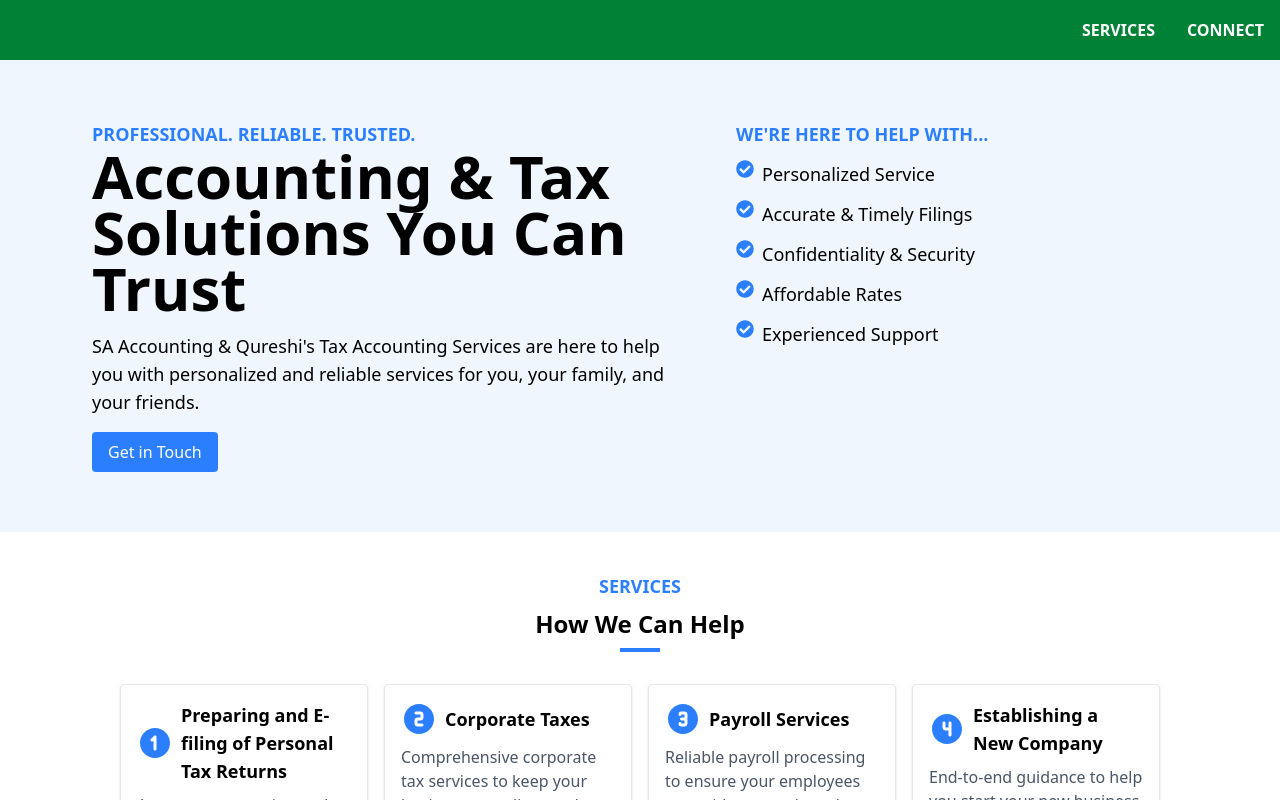
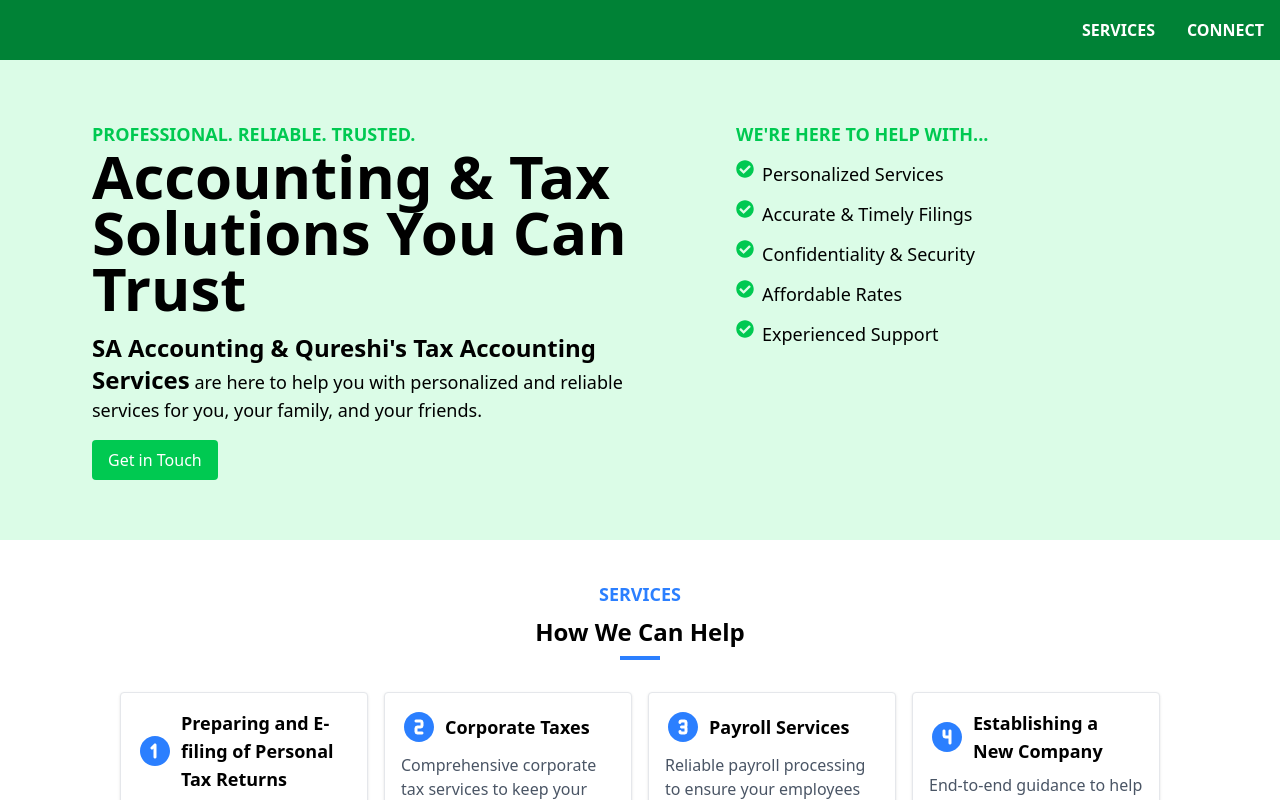
Before and after one commit to Hairum-Qureshi/sa-and-qureshi-accounting-website, a React (Vite) app in the folder apps/frontend/: page / in a window 1280 px wide. Shown: the top 800 px of the page. Built offline with nearby package versions, Linux system fonts and the light colour scheme.

Commit message:
changed color theme to green

```diff
--- a/apps/frontend/src/components/Header.tsx
+++ b/apps/frontend/src/components/Header.tsx
@@ -2,21 +2,24 @@
 
 export default function Header() {
   return (
-    <div className="bg-[#f0f6fd] p-15 lg:flex">
+    // <div className="bg-[#f0f6fd] p-15 lg:flex">
+    <div className="bg-green-100 p-15 lg:flex">
       <div className="w-full lg:w-1/2 lg:mx-8">
-        <h3 className="text-lg font-semibold text-blue-500">
+        <h3 className="text-lg font-semibold text-green-500">
           PROFESSIONAL. RELIABLE. TRUSTED.
         </h3>
         <h1 className="text-6xl font-bold leading-14">
           Accounting & Tax <br /> Solutions You Can Trust
         </h1>
         <p className="text-lg mt-4">
-          SA Accounting & Qureshi's Tax Accounting Services are here to help you
-          with personalized and reliable services for you, your family, and your
-          friends.
+          <b className="text-2xl">
+            SA Accounting & Qureshi's Tax Accounting Services
+          </b>{" "}
+          are here to help you with personalized and reliable services for you,
+          your family, and your friends.
         </p>
         <button
-          className="bg-blue-500 text-white hover:cursor-pointer px-4 py-2 rounded mt-4 hover:bg-blue-600 transition-colors duration-300"
+          className="bg-green-500 text-white hover:cursor-pointer px-4 py-2 rounded mt-4 hover:bg-green-600 transition-colors duration-300"
           onClick={() => {
             const connectSection = document.getElementById("connect");
             if (connectSection) {
@@ -28,37 +31,37 @@
         </button>
       </div>
       <div className="flex-1 mx-8 text-lg lg:my-0 my-10">
-        <h3 className="font-semibold text-blue-500">
+        <h3 className="font-semibold text-green-500">
           WE'RE HERE TO HELP WITH...
         </h3>
         <div className="my-3 flex flex-col gap-3">
           <p className="flex">
             <span className="flex-row items-center mr-2">
-              <FaCheckCircle className="text-blue-500" />
+              <FaCheckCircle className="text-green-500" />
             </span>
-            Personalized Service
+            Personalized Services
           </p>
           <p className="flex">
             <span className="flex-row items-center mr-2">
-              <FaCheckCircle className="text-blue-500" />
+              <FaCheckCircle className="text-green-500" />
             </span>
             Accurate & Timely Filings
           </p>
           <p className="flex">
             <span className="flex-row items-center mr-2">
-              <FaCheckCircle className="text-blue-500" />
+              <FaCheckCircle className="text-green-500" />
             </span>
             Confidentiality & Security
           </p>
           <p className="flex">
             <span className="flex-row items-center mr-2">
-              <FaCheckCircle className="text-blue-500" />
+              <FaCheckCircle className="text-green-500" />
             </span>
             Affordable Rates
           </p>
           <p className="flex">
             <span className="flex-row items-center mr-2">
-              <FaCheckCircle className="text-blue-500" />
+              <FaCheckCircle className="text-green-500" />
             </span>
             Experienced Support
           </p>
```
